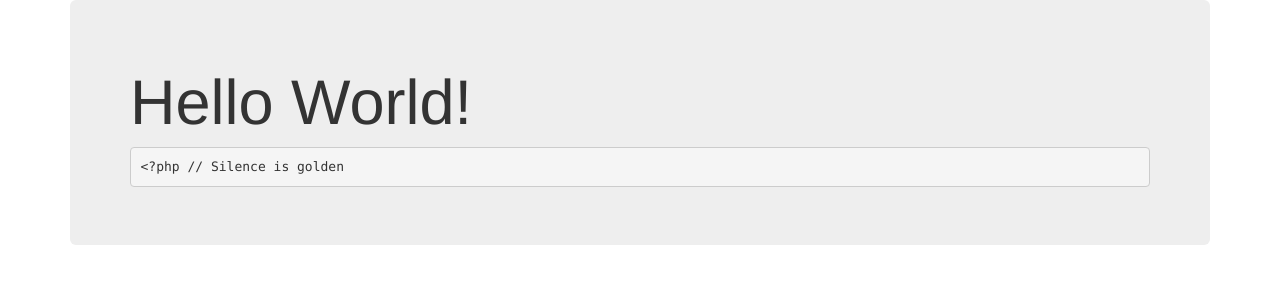
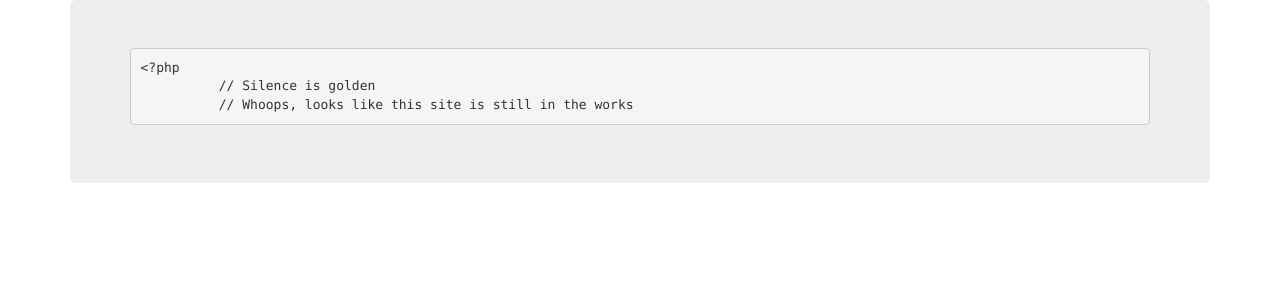
Before and after one commit to jchck/Silence, a plain HTML site: page index.html in a window 1280 px wide. Drawn offline with nearby package versions, Linux system fonts and the light colour scheme.

Commit message:
add stylesheet

```diff
--- a/index.html
+++ b/index.html
@@ -7,6 +7,7 @@
     <title>Silence is Golden</title>
 
     <link  rel="stylesheet" href="https://maxcdn.bootstrapcdn.com/bootstrap/3.2.0/css/bootstrap.min.css">
+    <link rel="stylesheet" type="text/css" href="style.css">
     <script src="https://ajax.googleapis.com/ajax/libs/jquery/1.11.1/jquery.min.js"></script>
 
     <!-- HTML5 Shim and Respond.js IE8 support of HTML5 elements and media queries -->
@@ -21,8 +22,9 @@
 
     <div class="container">
       <div class="jumbotron">
-        <h1>Hello World!</h1>
-        <pre>&lt;&#063;php // Silence is golden</pre>
+        <pre>&lt;&#063;php
+          // Silence is golden
+          // Whoops, looks like this site is still in the works</pre>
       </div>
     </div>
 
```
Also changed, not shown: style.css (added).
